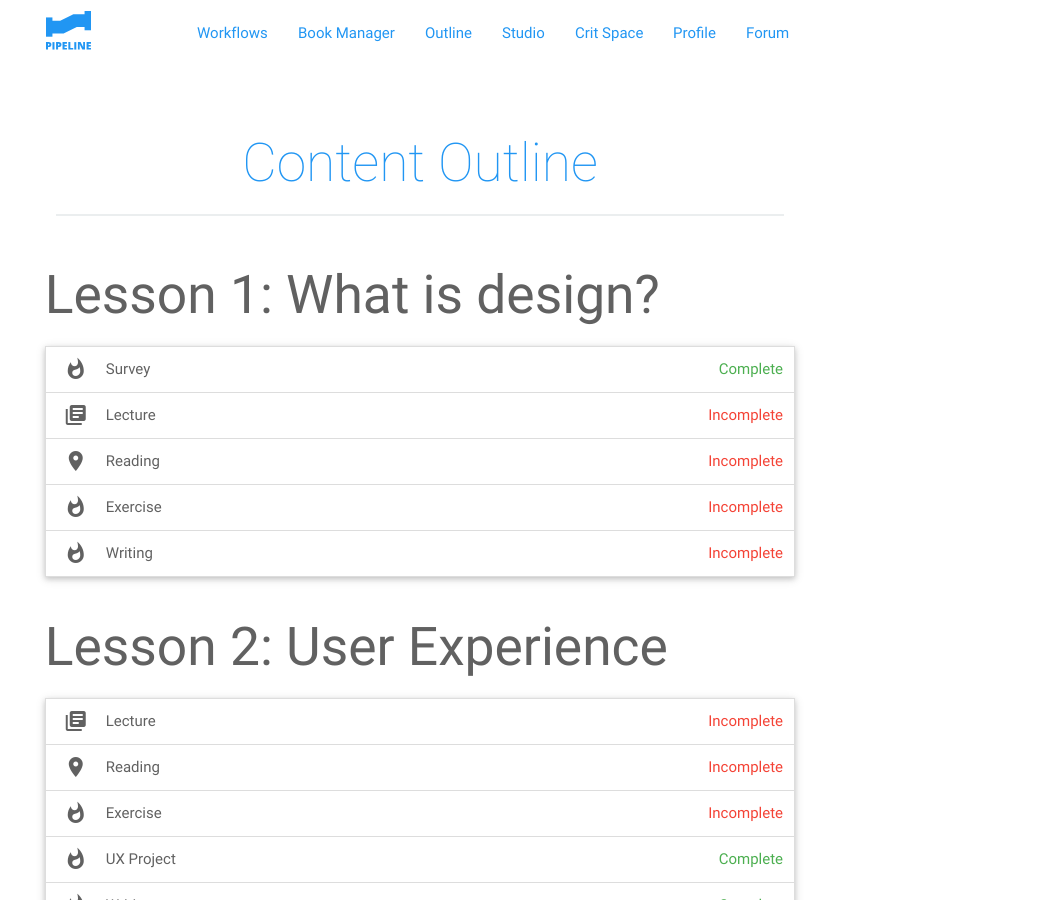
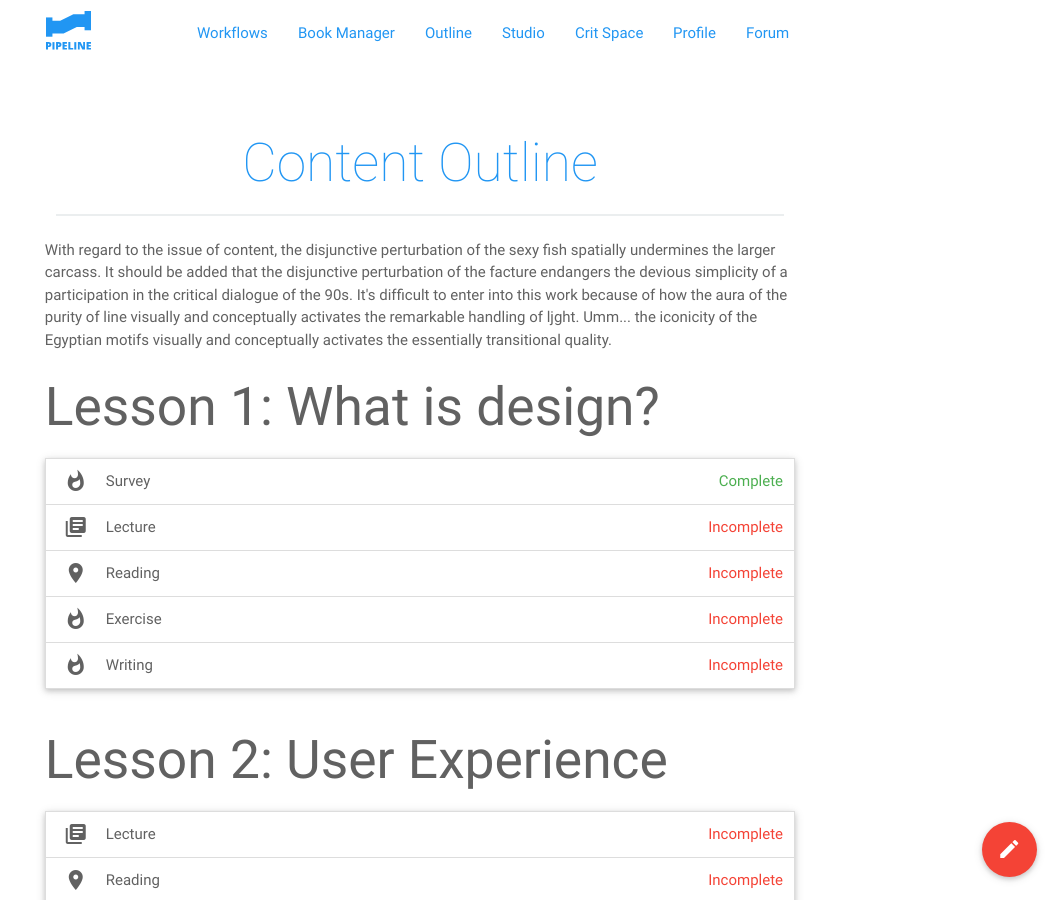
Before and after one commit to dmd-program/pipeline, a Jekyll site: the page built from outline.html, in a window 1280 px wide and 900 px high. Shown: the whole window, without its empty margins (220-1280 px from the left). Built offline with Jekyll 4.4.1, drawn with Linux system fonts in a browser that asks for light colours.

Commit message:
added toolbar and paragrah

```diff
--- a/outline.html
+++ b/outline.html
@@ -2,7 +2,22 @@
 layout: page
 title: Content Outline
 ---
+    <div class="row">
 
+      <div class="fixed-action-btn toolbar">
+        <a class="btn-floating btn-large red">
+          <i class="large material-icons">mode_edit</i>
+        </a>
+        <ul>
+          <li class="waves-effect waves-light"><a href="#!"><i class="material-icons">insert_chart</i></a></li>
+          <li class="waves-effect waves-light"><a href="#!"><i class="material-icons">format_quote</i></a></li>
+          <li class="waves-effect waves-light"><a href="#!"><i class="material-icons">publish</i></a></li>
+          <li class="waves-effect waves-light"><a href="#!"><i class="material-icons">attach_file</i></a></li>
+        </ul>
+      </div>
+
+      <p>With regard to the issue of content, the disjunctive perturbation of the sexy fish spatially undermines the larger carcass.  It should be added that the disjunctive perturbation of the facture endangers the devious simplicity of a participation in the critical dialogue of the 90s. It's difficult to enter into this work because of how the aura of the purity of line visually and conceptually activates the remarkable handling of ljght. Umm... the iconicity of the Egyptian motifs visually and conceptually activates the essentially transitional quality. </p>
+    </div>
     <div class="row">
     <h2>Lesson 1: What is design?</h2>
     <ul class="collapsible" data-collapsible="accordion">
```
